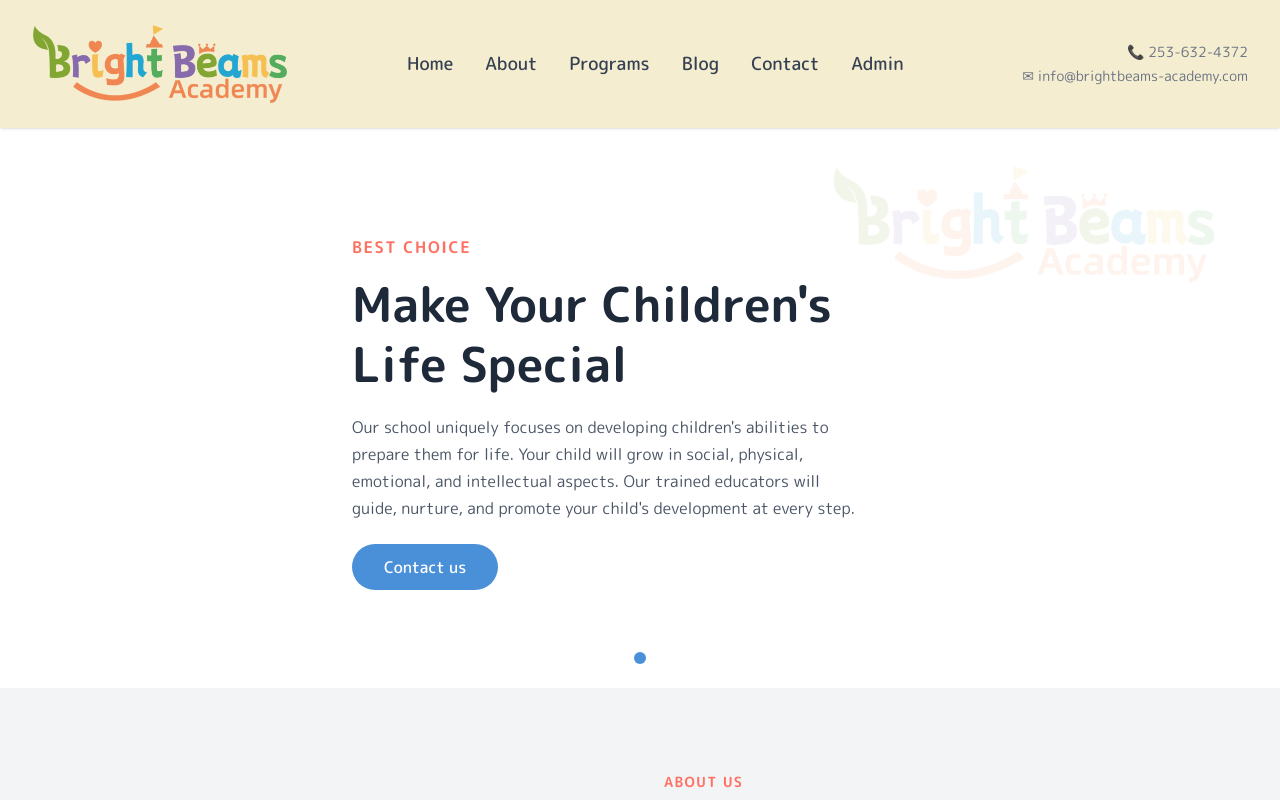
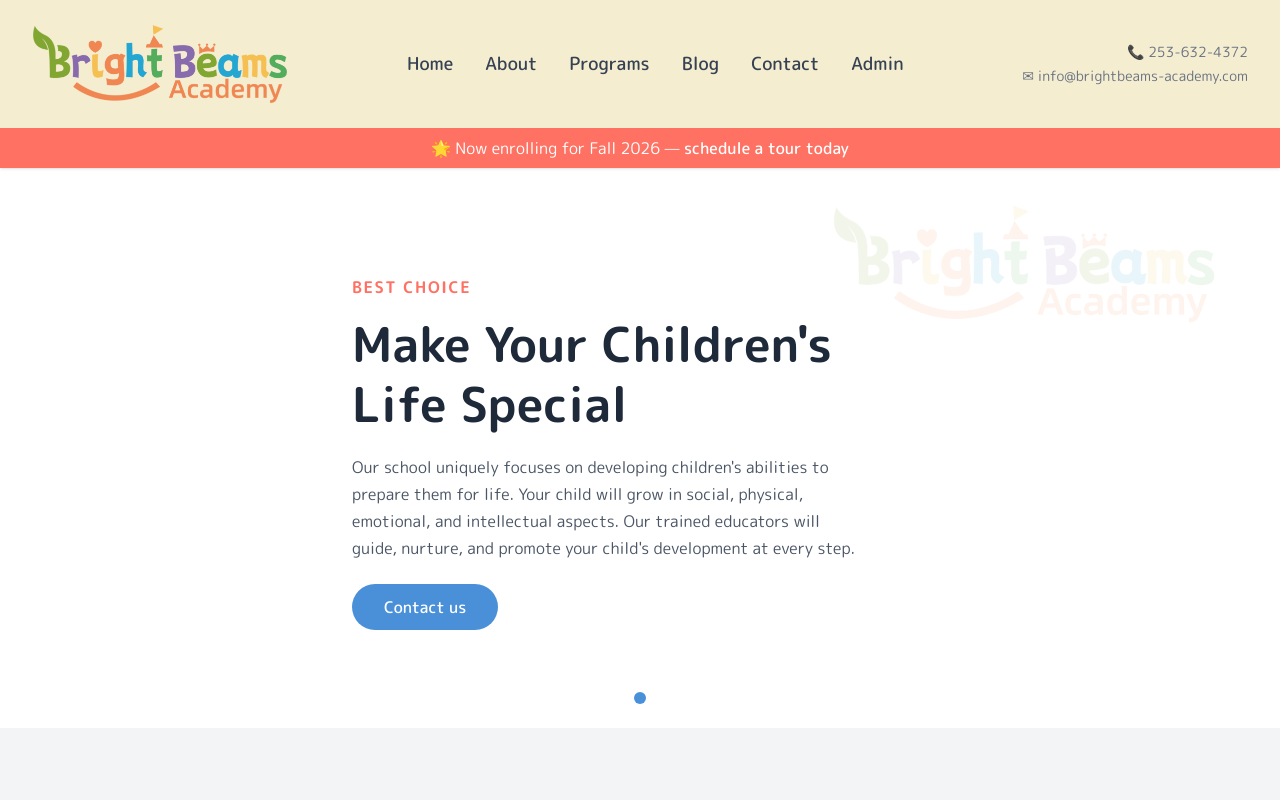
Before and after one commit to BrightBeamsAcademy/official_website, a Next.js app: page / in a window 1280 px wide. Shown: the top 800 px of the page. Built offline with nearby package versions, Linux system fonts and the light colour scheme.

Commit message:
Add site-wide enrollment notification banner below header
Adds a non-dismissible coral banner at the bottom of the sticky Header
so every page that renders <Header /> shows the Fall 2026 enrollment
prompt linking to the contact page.

```diff
--- a/app/components/Header.tsx
+++ b/app/components/Header.tsx
@@ -71,6 +71,16 @@ export default function Header() {
           </div>
         </div>
       )}
+
+      {/* Notification banner */}
+      <div className="bg-[#ff7162] text-white text-sm md:text-base">
+        <div className="max-w-7xl mx-auto px-8 py-2 text-center">
+          🌟 Now enrolling for Fall 2026 —{" "}
+          <Link href="/contact" className="underline font-medium hover:opacity-80">
+            schedule a tour today
+          </Link>
+        </div>
+      </div>
     </header>
   );
 }
```
